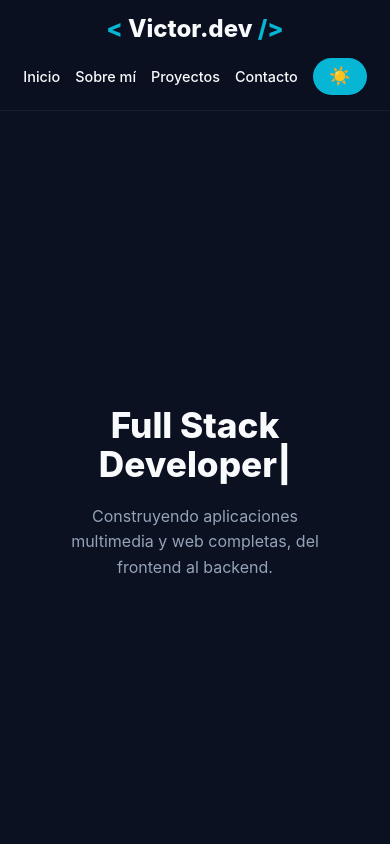
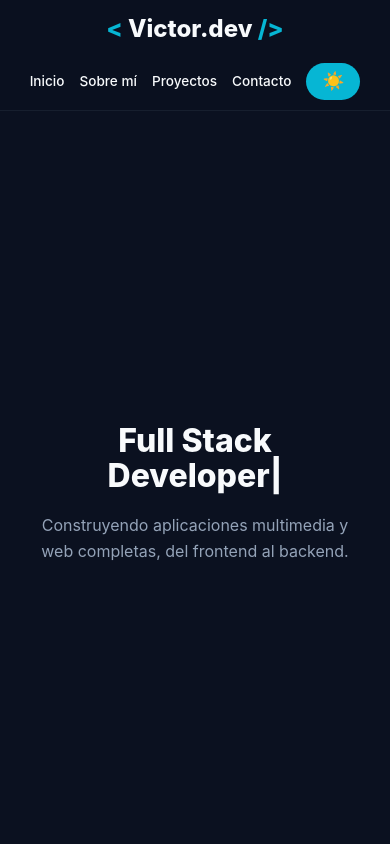
Before and after one commit to victorgonzalezsalasbcn-ctrl/Portfolio, a React (Vite) app: page / in a window 390 px wide. Shown: the top 844 px of the page. Built offline with nearby package versions, Linux system fonts and the light colour scheme.

Commit message:
Important styles fix

```diff
--- a/src/index.css
+++ b/src/index.css
@@ -144,7 +144,7 @@ h2::after {
   border-radius: 2px;
 }
 
-/* --- Contacto Profesional --- */
+/* --- Contacto --- */
 #contact {
   text-align: center;
 }
@@ -202,52 +202,46 @@ h2::after {
   font-size: 0.95rem;
 }
 
-/* --- Grid de Proyectos --- */
-.grid {
-  display: grid;
-  grid-template-columns: repeat(auto-fit, minmax(300px, 1fr));
-  gap: 30px;
-}
-
-.card {
-  background: var(--card);
-  padding: 30px;
-  border-radius: 20px;
-  border: 1px solid rgba(148, 163, 184, 0.1);
-}
-
-/* --- AJUSTES MÓVIL (Media Queries) --- */
+/* --- AJUSTES MÓVIL (FUERZA BRUTA CON IMPORTANT) --- */
 @media (max-width: 768px) {
   nav {
-    padding: 0 5%;
-    flex-direction: column;
-    height: auto;
-    padding-bottom: 15px;
-    padding-top: 10px;
+    padding: 10px 5% !important;
+    flex-direction: column !important;
+    height: auto !important;
+    gap: 10px !important;
   }
 
   .nav-links {
-    margin-top: 10px;
-    gap: 15px;
-    flex-wrap: wrap;
-    justify-content: center;
+    margin-top: 5px !important;
+    gap: 15px !important;
+    flex-wrap: wrap !important;
+    justify-content: center !important;
   }
 
   .nav-links a {
-    font-size: 0.9rem;
+    font-size: 0.85rem !important;
+  }
+
+  #hero h1 {
+    font-size: 2rem !important;
   }
 
   section {
-    padding: 60px 5%;
+    padding: 50px 5% !important;
   }
 
   h2 {
-    margin-bottom: 30px;
+    font-size: 1.8rem !important;
+    margin-bottom: 30px !important;
   }
 
   .contact-grid {
-    grid-template-columns: 1fr;
-    max-width: 400px;
-    margin: 0 auto;
+    grid-template-columns: 1fr !important;
+    max-width: 100% !important;
+    gap: 15px !important;
+  }
+
+  .contact-card {
+    padding: 25px 15px !important;
   }
 }
```
